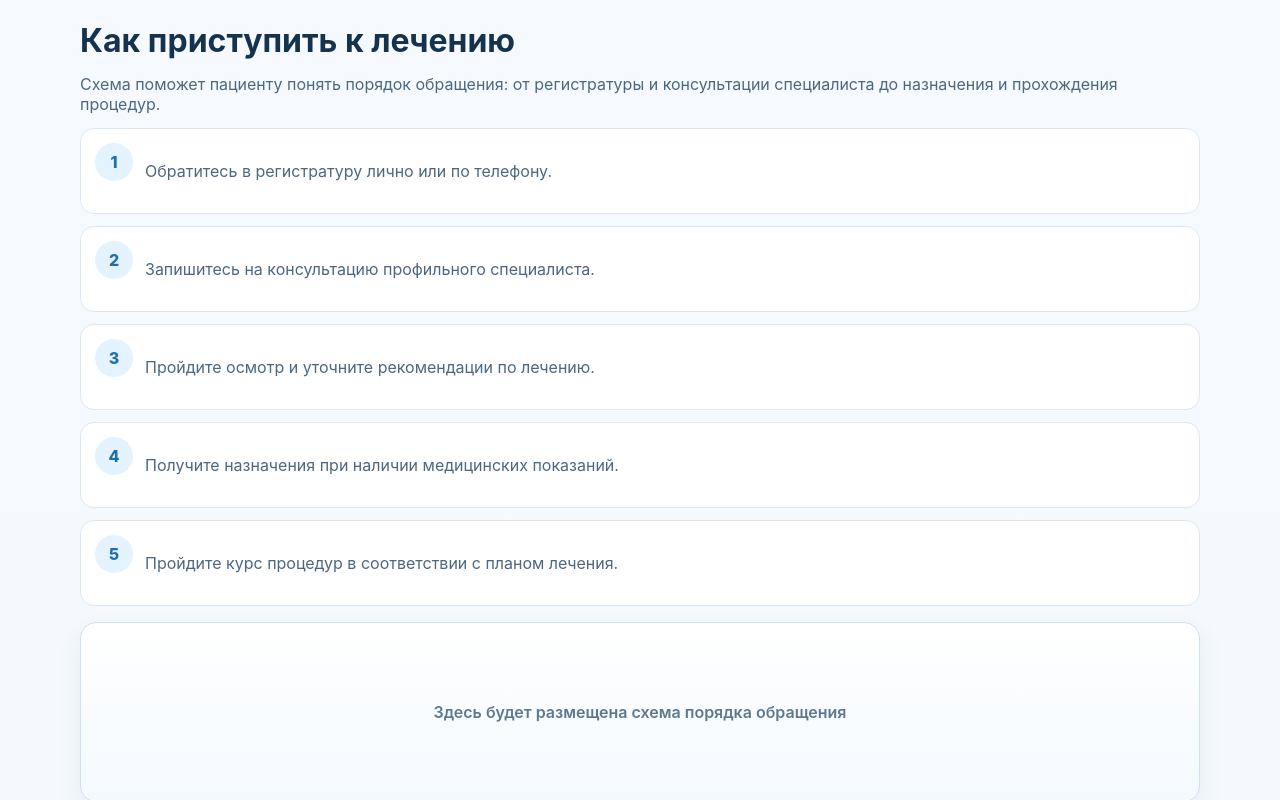
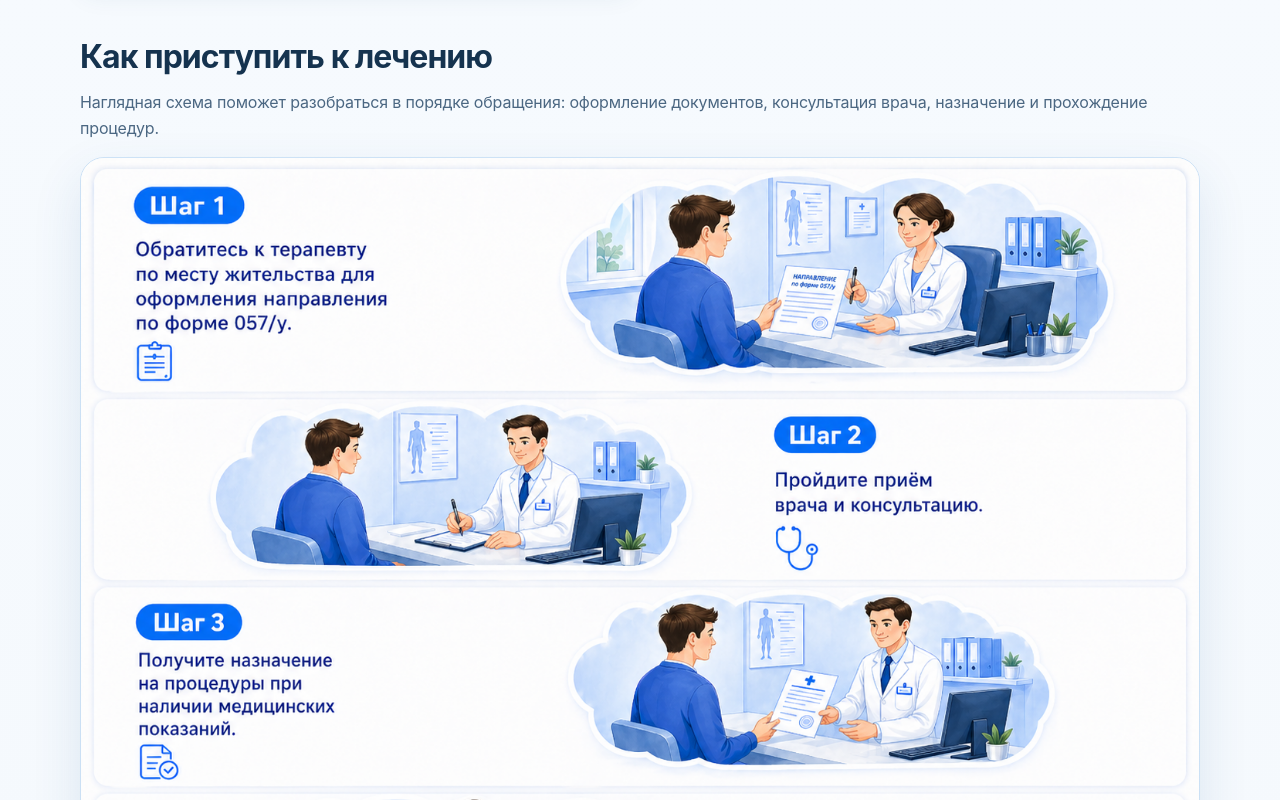
Before and after one commit to r3neprod-ops/vodolechebnitca2, a Next.js app: page / in a window 1280 px wide. Shown: the part 1040-1840 px from the top of the page. Built offline with nearby package versions, Linux system fonts and the light colour scheme.

Commit message:
Update typography system font stack

```diff
--- a/app/globals.css
+++ b/app/globals.css
@@ -7,6 +7,7 @@
   --accent: #21b4aa;
   --border: #dbe8f4;
   --shadow: 0 10px 24px rgba(31, 78, 120, 0.08);
+  --font-sans: -apple-system, BlinkMacSystemFont, "SF Pro Display", "SF Pro Text", "Segoe UI", Roboto, "Helvetica Neue", Arial, sans-serif;
 }
 
 * {
@@ -17,7 +18,14 @@ html,
 body {
   margin: 0;
   padding: 0;
-  font-family: Inter, Arial, sans-serif;
+  font-family: var(--font-sans);
+  font-feature-settings: "kern";
+  text-rendering: optimizeLegibility;
+  -webkit-font-smoothing: antialiased;
+  -moz-osx-font-smoothing: grayscale;
+  font-weight: 400;
+  line-height: 1.6;
+  letter-spacing: -0.01em;
   color: var(--text);
   background: linear-gradient(180deg, #f7fbff 0%, var(--bg) 48%, #eef5fb 100%);
 }
@@ -62,14 +70,15 @@ body {
 .phoneText {
   color: var(--text);
   text-decoration: none;
-  font-weight: 700;
+  font-weight: 600;
 }
 
 .btn {
   border-radius: 12px;
   padding: 11px 16px;
   border: 1px solid transparent;
-  font-weight: 700;
+  font-weight: 600;
+  letter-spacing: -0.01em;
   text-decoration: none;
   transition: transform 0.15s ease, box-shadow 0.15s ease;
 }
@@ -105,6 +114,9 @@ body {
 .heroText h1 {
   margin: 0 0 14px;
   font-size: clamp(2rem, 4vw, 3rem);
+  font-weight: 750;
+  letter-spacing: -0.035em;
+  line-height: 1.1;
 }
 
 .heroText p {
@@ -144,6 +156,9 @@ body {
 .section h2 {
   margin: 0 0 14px;
   font-size: clamp(1.6rem, 3vw, 2rem);
+  font-weight: 700;
+  letter-spacing: -0.03em;
+  line-height: 1.2;
 }
 
 .grid {
@@ -215,7 +230,7 @@ body {
 .card li,
 .contactCard p {
   color: var(--muted);
-  line-height: 1.5;
+  line-height: 1.6;
 }
 
 .date {
@@ -268,24 +283,16 @@ body {
   color: var(--muted);
 }
 
-.flowPlaceholder {
+
+.treatmentFlowImage {
+  display: block;
+  width: 100%;
+  max-width: 100%;
+  height: auto;
   margin-top: 16px;
-  min-height: 180px;
-  border-radius: 16px;
-  border: 1px solid #cfe1f2;
-  background: linear-gradient(180deg, #ffffff, #f4f9fe);
-  box-shadow: var(--shadow);
-  display: flex;
-  align-items: center;
-  justify-content: center;
-  text-align: center;
-  padding: 20px;
-}
-
-.flowPlaceholder p {
-  margin: 0;
-  color: #5d7891;
-  font-weight: 600;
+  border-radius: 24px;
+  border: 1px solid rgba(80, 150, 220, 0.25);
+  box-shadow: 0 20px 50px rgba(30, 90, 150, 0.12);
 }
 
 .chips {
--- a/app/page.tsx
+++ b/app/page.tsx
@@ -14,13 +14,6 @@ const audience = [
   'Медицинская реабилитация',
 ];
 
-const routeSteps = [
-  'Обратитесь в регистратуру лично или по телефону.',
-  'Запишитесь на консультацию профильного специалиста.',
-  'Пройдите осмотр и уточните рекомендации по лечению.',
-  'Получите назначения при наличии медицинских показаний.',
-  'Пройдите курс процедур в соответствии с планом лечения.',
-];
 
 const doctors = [
   'Травматолог',
@@ -109,6 +102,16 @@ export default function HomePage() {
                 Канал MAX
               </a>
             </div>
+            <iframe
+              src="https://yandex.ru/map-widget/v1/?ll=39.299758%2C48.579178&z=17&pt=39.299758,48.579178,pm2rdm"
+              title="Карта расположения поликлиники"
+              width="100%"
+              height="250"
+              style={{ border: 0, borderRadius: '16px', marginTop: '14px' }}
+              loading="lazy"
+              allowFullScreen
+              referrerPolicy="no-referrer-when-downgrade"
+            />
           </aside>
         </section>
 
@@ -127,21 +130,14 @@ export default function HomePage() {
         <section className="section container">
           <h2>Как приступить к лечению</h2>
           <p className="sectionLead">
-            Схема поможет пациенту понять порядок обращения: от регистратуры и консультации
-            специалиста до назначения и прохождения процедур.
+            Наглядная схема поможет разобраться в порядке обращения: оформление документов,
+            консультация врача, назначение и прохождение процедур.
           </p>
-          <ol className="timeline">
-            {routeSteps.map((step, idx) => (
-              <li key={step} className="timelineItem">
-                <span className="stepNum">{idx + 1}</span>
-                <p>{step}</p>
-              </li>
-            ))}
-          </ol>
-          <div className="flowPlaceholder">
-            {/* Patient treatment flow image placeholder. Image will be added manually later. */}
-            <p>Здесь будет размещена схема порядка обращения</p>
-          </div>
+          <img
+            src="/image/treatment-flow.png"
+            alt="Схема порядка обращения за медицинской помощью"
+            className="treatmentFlowImage"
+          />
         </section>
 
         <section className="section container">
```
Also changed, not shown: public/image/treatment-flow.png (renamed from image/ChatGPT Image 30 апр. 2026 г., 23_18_52.png).
